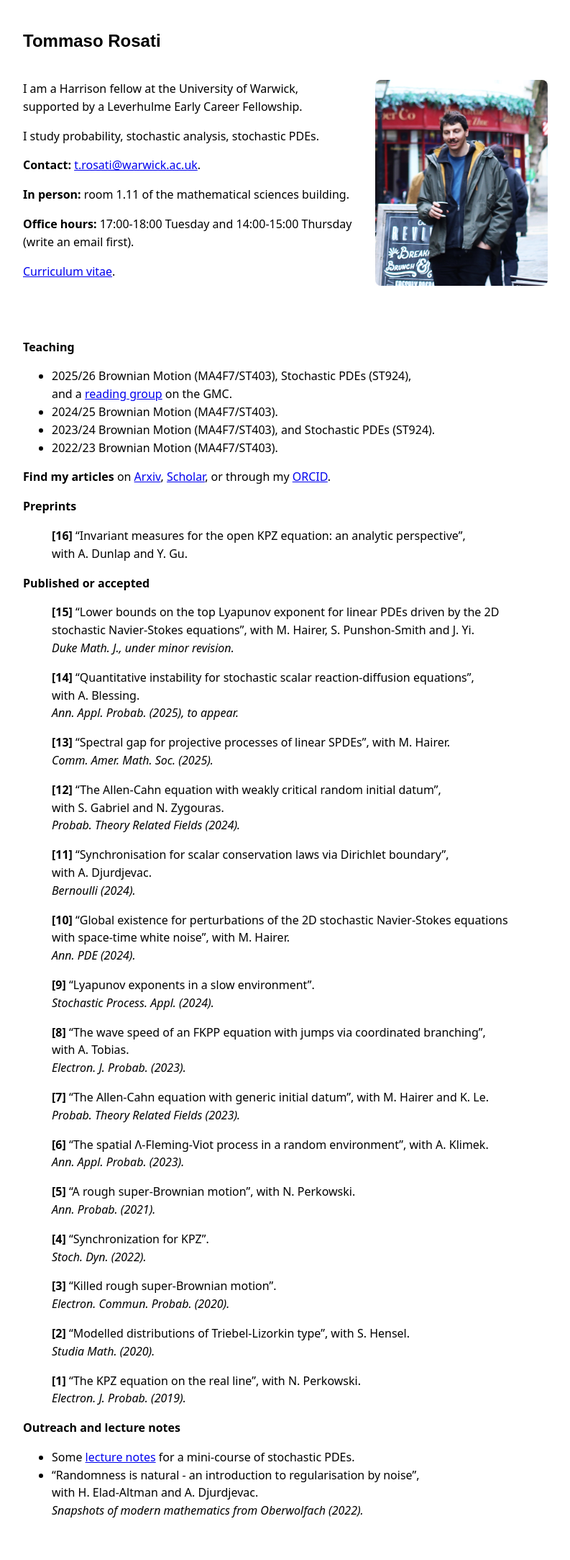
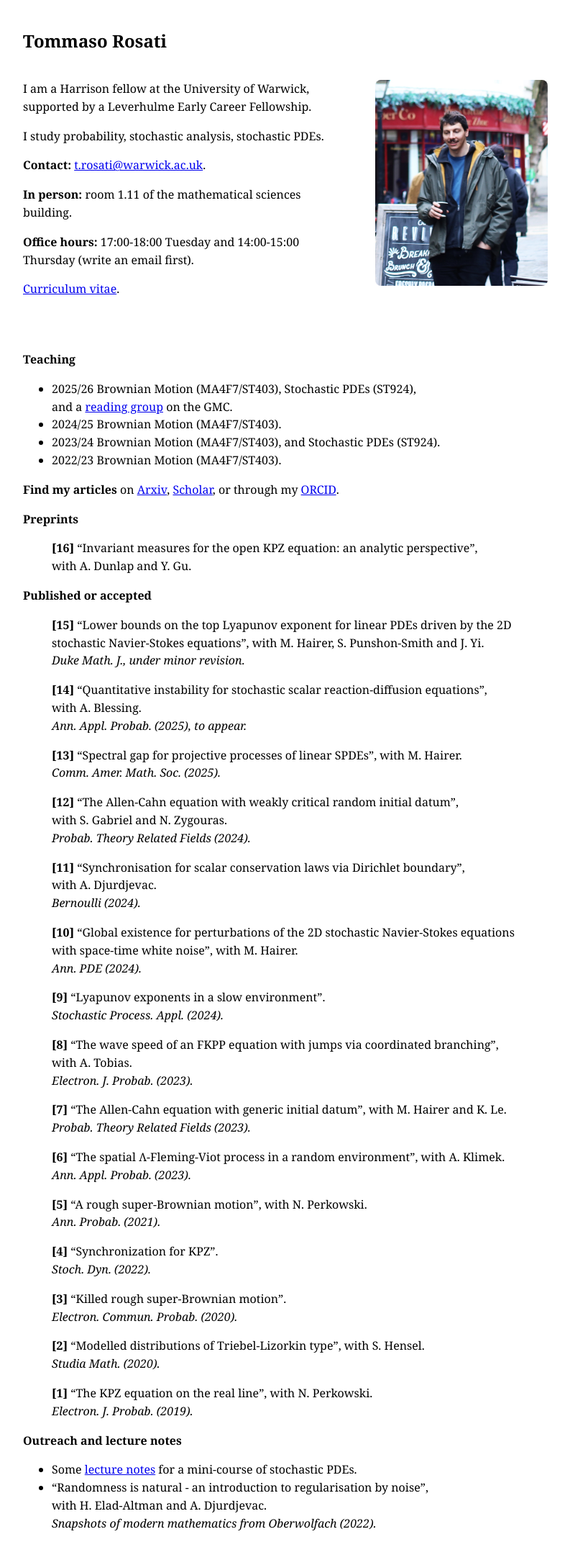
Before and after one commit to rosati-tom/rosati-tom.github.io, a Jekyll site: the page built from index.md, in a window 1280 px wide. Shown: the whole page at 72% size, without its empty margins (243-1036 px from the left). Built offline with Jekyll 4.4.1, drawn with Linux system fonts in a browser that asks for light colours; some web fonts are replaced; our own code applies the rules of GitHub Pages for plain Markdown files.

Commit message:
Georgia font.

```diff
--- a/assets/style.css
+++ b/assets/style.css
@@ -11,13 +11,15 @@
   max-width: 730px;
   margin: 38px auto;
   padding: 0 16px;
-  font-family: "Computer Modern Sans", system-ui, -apple-system, "Segoe UI", Roboto, Helvetica, Arial, sans-serif;
+  font-family: Georgia, "Times New Roman", Times, serif;
   line-height: 1.55;
 }
 img { max-width: 260px; height: auto; display: block; margin: 16px 0; }
 
-h1, h2, h3 { font-family: "Computer Modern Sans", sans-serif; }
 
+h1, h2, h3, h4 {
+  font-family: Georgia, "Times New Roman", Times, serif;
+}
 
 /* Intro block: text left, photo right */
 .intro {
```
